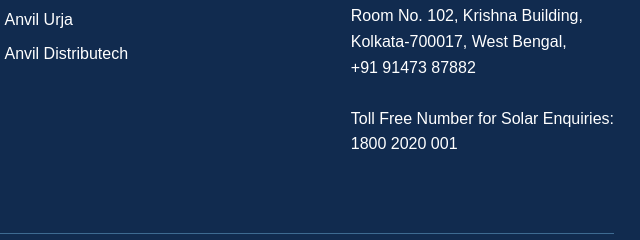
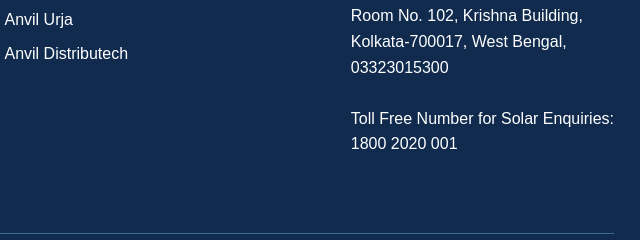
Before and after one commit to werecog/anvil, a plain HTML site: page index.html in a window 1280 px wide. Shown: the part 8437-8677 px from the top of the page, 606-1246 px from the left. Drawn offline with nearby package versions, Linux system fonts and the light colour scheme; a script that the page names is missing.

Commit message:
number updated

```diff
--- a/index.html
+++ b/index.html
@@ -1131,7 +1131,7 @@
           <div id="w-node-_09df9d50-07d9-7ebd-465b-3b137bf914ba-46d3db74" class="footer-block">
             <div class="title-small">Contact Us</div>
             <p class="footer-link no-hover">224, A.J.C. Bose Road,<br>Room No. 102, Krishna Building,<br>Kolkata-700017, West Bengal,<br>
-              <a href="tel:+919147387882" class="footer-link">+91 91473 87882</a><br><br>Toll Free Number for Solar Enquiries:<br>
+              <a href="tel:03323015300" class="footer-link">03323015300</a><br><br>Toll Free Number for Solar Enquiries:<br>
               <a href="tel:18002020001" class="footer-link">1800 2020 001</a>
             </p>
           </div>
```
